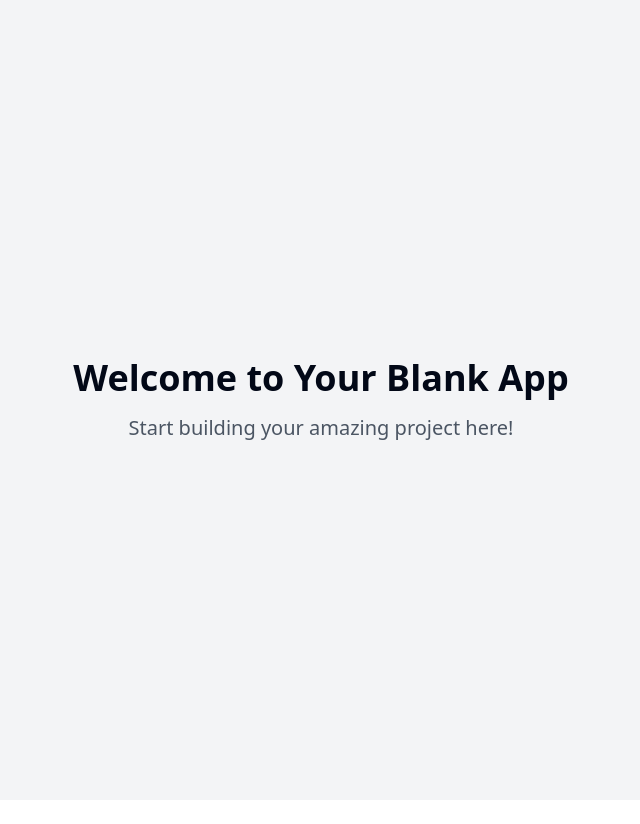
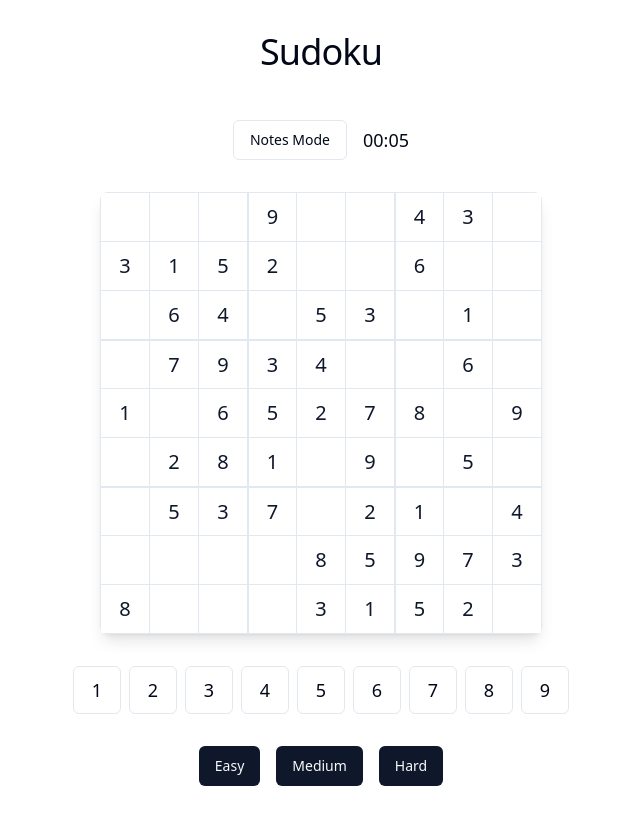
Before and after one commit to Jantoom/games, a React (Vite) app: page / in a window 1280 px wide. Shown: the top 824 px of the page, without its empty margins (319-959 px from the left). Before the commit the page ends 800 px from the top, so only its background shows below. Built offline with nearby package versions, Linux system fonts and the light colour scheme.

Commit message:
Implement sudoku application
Implements a client-side sudoku game.

```diff
--- /dev/null
+++ b/src/components/SudokuBoard.tsx
@@ -0,0 +1,176 @@
+
+import { useState, useEffect } from "react";
+import { Button } from "@/components/ui/button";
+import { toast } from "sonner";
+import { generateSudoku, isValidPlacement } from "@/lib/sudoku";
+
+type CellNotes = Set<number>;
+type Notes = { [key: string]: CellNotes };
+
+export const SudokuBoard = () => {
+  const [grid, setGrid] = useState<number[][]>([]);
+  const [originalGrid, setOriginalGrid] = useState<number[][]>([]);
+  const [selectedCell, setSelectedCell] = useState<{ row: number; col: number } | null>(null);
+  const [isPencilMode, setIsPencilMode] = useState(false);
+  const [notes, setNotes] = useState<Notes>({});
+  const [timer, setTimer] = useState(0);
+  const [isActive, setIsActive] = useState(false);
+
+  useEffect(() => {
+    newGame('easy');
+  }, []);
+
+  useEffect(() => {
+    let interval: NodeJS.Timeout | null = null;
+    if (isActive) {
+      interval = setInterval(() => {
+        setTimer((timer) => timer + 1);
+      }, 1000);
+    }
+    return () => {
+      if (interval) clearInterval(interval);
+    };
+  }, [isActive]);
+
+  const newGame = (difficulty: 'easy' | 'medium' | 'hard') => {
+    const newGrid = generateSudoku(difficulty);
+    setGrid(newGrid.map(row => [...row]));
+    setOriginalGrid(newGrid.map(row => [...row]));
+    setSelectedCell(null);
+    setNotes({});
+    setTimer(0);
+    setIsActive(true);
+  };
+
+  const handleCellClick = (row: number, col: number) => {
+    setSelectedCell({ row, col });
+  };
+
+  const handleNumberInput = (number: number) => {
+    if (!selectedCell) return;
+    const { row, col } = selectedCell;
+
+    if (originalGrid[row][col] !== 0) {
+      toast.error("Can't modify original numbers!");
+      return;
+    }
+
+    if (isPencilMode) {
+      const key = `${row}-${col}`;
+      const currentNotes = notes[key] || new Set();
+      const newNotes = new Set(currentNotes);
+
+      if (newNotes.has(number)) {
+        newNotes.delete(number);
+      } else {
+        newNotes.add(number);
+      }
+
+      setNotes({ ...notes, [key]: newNotes });
+      return;
+    }
+
+    const newGrid = grid.map(row => [...row]);
+    if (!isValidPlacement(newGrid, row, col, number)) {
+      toast.error("Invalid move!");
+      return;
+    }
+
+    newGrid[row][col] = number;
+    setGrid(newGrid);
+
+    // Check if game is complete
+    if (!newGrid.some(row => row.includes(0))) {
+      toast.success("Congratulations! You've completed the puzzle!");
+      setIsActive(false);
+    }
+  };
+
+  const formatTime = (seconds: number) => {
+    const mins = Math.floor(seconds / 60);
+    const secs = seconds % 60;
+    return `${mins.toString().padStart(2, '0')}:${secs.toString().padStart(2, '0')}`;
+  };
+
+  return (
+    <div className="flex flex-col items-center gap-8 p-4">
+      <div className="flex items-center gap-4">
+        <Button
+          variant="outline"
+          onClick={() => setIsPencilMode(!isPencilMode)}
+          className={`transition-all ${isPencilMode ? 'bg-accent' : ''}`}
+        >
+          Notes Mode
+        </Button>
+        <span className="text-lg font-medium">{formatTime(timer)}</span>
+      </div>
+
+      <div className="grid grid-cols-9 gap-[1px] bg-border p-[1px] rounded-lg shadow-lg">
+        {grid.map((row, rowIndex) =>
+          row.map((cell, colIndex) => {
+            const isSelected = selectedCell?.row === rowIndex && selectedCell?.col === colIndex;
+            const isRelated =
+              selectedCell &&
+              (selectedCell.row === rowIndex ||
+                selectedCell.col === colIndex ||
+                (Math.floor(selectedCell.row / 3) === Math.floor(rowIndex / 3) &&
+                  Math.floor(selectedCell.col / 3) === Math.floor(colIndex / 3)));
+
+            return (
+              <div
+                key={`${rowIndex}-${colIndex}`}
+                className={`
+                  w-12 h-12 flex items-center justify-center
+                  ${isSelected ? 'bg-game-active' : isRelated ? 'bg-game-highlight' : 'bg-background'}
+                  ${rowIndex % 3 === 0 && rowIndex !== 0 ? 'border-t border-border' : ''}
+                  ${colIndex % 3 === 0 && colIndex !== 0 ? 'border-l border-border' : ''}
+                  cursor-pointer transition-colors
+                `}
+                onClick={() => handleCellClick(rowIndex, colIndex)}
+              >
+                {cell !== 0 ? (
+                  <span className={`
+                    text-xl font-medium
+                    ${originalGrid[rowIndex][colIndex] !== 0 ? 'text-primary' : 'text-accent-foreground'}
+                  `}>
+                    {cell}
+                  </span>
+                ) : (
+                  <div className="grid grid-cols-3 gap-[2px] p-1 w-full h-full">
+                    {Array.from({ length: 9 }).map((_, i) => (
+                      <div
+                        key={i}
+                        className="flex items-center justify-center text-[8px] text-game-pencil"
+                      >
+                        {notes[`${rowIndex}-${colIndex}`]?.has(i + 1) ? i + 1 : ''}
+                      </div>
+                    ))}
+                  </div>
+                )}
+              </div>
+            );
+          })
+        )}
+      </div>
+
+      <div className="grid grid-cols-9 gap-2">
+        {[1, 2, 3, 4, 5, 6, 7, 8, 9].map((number) => (
+          <Button
+            key={number}
+            variant="outline"
+            className="w-12 h-12 text-lg font-medium"
+            onClick={() => handleNumberInput(number)}
+          >
+            {number}
+          </Button>
+        ))}
+      </div>
+
+      <div className="flex gap-4">
+        <Button onClick={() => newGame('easy')}>Easy</Button>
+        <Button onClick={() => newGame('medium')}>Medium</Button>
+        <Button onClick={() => newGame('hard')}>Hard</Button>
+      </div>
+    </div>
+  );
+};
--- a/src/index.css
+++ b/src/index.css
@@ -1,3 +1,4 @@
+
 @tailwind base;
 @tailwind components;
 @tailwind utilities;
@@ -33,22 +34,6 @@
     --ring: 222.2 84% 4.9%;
 
     --radius: 0.5rem;
-
-    --sidebar-background: 0 0% 98%;
-
-    --sidebar-foreground: 240 5.3% 26.1%;
-
-    --sidebar-primary: 240 5.9% 10%;
-
-    --sidebar-primary-foreground: 0 0% 98%;
-
-    --sidebar-accent: 240 4.8% 95.9%;
-
-    --sidebar-accent-foreground: 240 5.9% 10%;
-
-    --sidebar-border: 220 13% 91%;
-
-    --sidebar-ring: 217.2 91.2% 59.8%;
   }
 
   .dark {
@@ -74,19 +59,11 @@
     --accent-foreground: 210 40% 98%;
 
     --destructive: 0 62.8% 30.6%;
-    --destructive-foreground: 210 40% 98%;
+    --destructive-foreground: 0 0% 100%;
 
     --border: 217.2 32.6% 17.5%;
     --input: 217.2 32.6% 17.5%;
     --ring: 212.7 26.8% 83.9%;
-    --sidebar-background: 240 5.9% 10%;
-    --sidebar-foreground: 240 4.8% 95.9%;
-    --sidebar-primary: 224.3 76.3% 48%;
-    --sidebar-primary-foreground: 0 0% 100%;
-    --sidebar-accent: 240 3.7% 15.9%;
-    --sidebar-accent-foreground: 240 4.8% 95.9%;
-    --sidebar-border: 240 3.7% 15.9%;
-    --sidebar-ring: 217.2 91.2% 59.8%;
   }
 }
 
@@ -96,6 +73,11 @@
   }
 
   body {
-    @apply bg-background text-foreground;
+    @apply bg-background text-foreground antialiased;
+    font-feature-settings: "rlig" 1, "calt" 1;
   }
 }
+
+.number-pop {
+  animation: number-pop 0.2s ease-out forwards;
+}
--- /dev/null
+++ b/src/lib/sudoku.ts
@@ -0,0 +1,89 @@
+
+type Grid = number[][];
+type Position = { row: number; col: number };
+
+export const generateSudoku = (difficulty: 'easy' | 'medium' | 'hard'): Grid => {
+  // First, generate a solved grid
+  const solved = Array(9).fill(null).map(() => Array(9).fill(0));
+  fillGrid(solved);
+
+  // Then remove numbers based on difficulty
+  const numToRemove = {
+    easy: 35,
+    medium: 45,
+    hard: 55,
+  }[difficulty];
+
+  const puzzle = solved.map(row => [...row]);
+  let count = 0;
+
+  while (count < numToRemove) {
+    const row = Math.floor(Math.random() * 9);
+    const col = Math.floor(Math.random() * 9);
+    if (puzzle[row][col] !== 0) {
+      puzzle[row][col] = 0;
+      count++;
+    }
+  }
+
+  return puzzle;
+};
+
+const fillGrid = (grid: Grid): boolean => {
+  const emptyCell = findEmptyCell(grid);
+  if (!emptyCell) return true;
+
+  const { row, col } = emptyCell;
+  const nums = shuffle([1, 2, 3, 4, 5, 6, 7, 8, 9]);
+
+  for (const num of nums) {
+    if (isValidPlacement(grid, row, col, num)) {
+      grid[row][col] = num;
+      if (fillGrid(grid)) return true;
+      grid[row][col] = 0;
+    }
+  }
+
+  return false;
+};
+
+const findEmptyCell = (grid: Grid): Position | null => {
+  for (let row = 0; row < 9; row++) {
+    for (let col = 0; col < 9; col++) {
+      if (grid[row][col] === 0) return { row, col };
+    }
+  }
+  return null;
+};
+
+export const isValidPlacement = (grid: Grid, row: number, col: number, num: number): boolean => {
+  // Check row
+  for (let x = 0; x < 9; x++) {
+    if (grid[row][x] === num) return false;
+  }
+
+  // Check column
+  for (let x = 0; x < 9; x++) {
+    if (grid[x][col] === num) return false;
+  }
+
+  // Check 3x3 box
+  const boxRow = Math.floor(row / 3) * 3;
+  const boxCol = Math.floor(col / 3) * 3;
+  for (let i = 0; i < 3; i++) {
+    for (let j = 0; j < 3; j++) {
+      if (grid[boxRow + i][boxCol + j] === num) return false;
+    }
+  }
+
+  return true;
+};
+
+const shuffle = <T>(array: T[]): T[] => {
+  const arr = [...array];
+  for (let i = arr.length - 1; i > 0; i--) {
+    const j = Math.floor(Math.random() * (i + 1));
+    [arr[i], arr[j]] = [arr[j], arr[i]];
+  }
+  return arr;
+};
--- a/src/pages/Index.tsx
+++ b/src/pages/Index.tsx
@@ -1,12 +1,11 @@
-// Update this page (the content is just a fallback if you fail to update the page)
+
+import { SudokuBoard } from "@/components/SudokuBoard";
 
 const Index = () => {
   return (
-    <div className="min-h-screen flex items-center justify-center bg-gray-100">
-      <div className="text-center">
-        <h1 className="text-4xl font-bold mb-4">Welcome to Your Blank App</h1>
-        <p className="text-xl text-gray-600">Start building your amazing project here!</p>
-      </div>
+    <div className="min-h-screen bg-background flex flex-col items-center py-8">
+      <h1 className="text-4xl font-light mb-8 tracking-tight">Sudoku</h1>
+      <SudokuBoard />
     </div>
   );
 };
--- a/tailwind.config.ts
+++ b/tailwind.config.ts
@@ -1,3 +1,4 @@
+
 import type { Config } from "tailwindcss";
 
 export default {
@@ -12,85 +13,63 @@ export default {
   theme: {
     container: {
       center: true,
-			padding: '2rem',
+      padding: "2rem",
       screens: {
-				'2xl': '1400px'
-			}
+        "2xl": "1400px",
+      },
     },
     extend: {
       colors: {
-				border: 'hsl(var(--border))',
-				input: 'hsl(var(--input))',
-				ring: 'hsl(var(--ring))',
-				background: 'hsl(var(--background))',
-				foreground: 'hsl(var(--foreground))',
+        border: "hsl(var(--border))",
+        input: "hsl(var(--input))",
+        ring: "hsl(var(--ring))",
+        background: "hsl(var(--background))",
+        foreground: "hsl(var(--foreground))",
+        game: {
+          highlight: "#f0f7ff",
+          active: "#e5f1ff",
+          conflict: "#fff0f0",
+          pencil: "#666666",
+        },
         primary: {
-					DEFAULT: 'hsl(var(--primary))',
-					foreground: 'hsl(var(--primary-foreground))'
+          DEFAULT: "hsl(var(--primary))",
+          foreground: "hsl(var(--primary-foreground))",
         },
         secondary: {
-					DEFAULT: 'hsl(var(--secondary))',
-					foreground: 'hsl(var(--secondary-foreground))'
+          DEFAULT: "hsl(var(--secondary))",
+          foreground: "hsl(var(--secondary-foreground))",
         },
         destructive: {
-					DEFAULT: 'hsl(var(--destructive))',
-					foreground: 'hsl(var(--destructive-foreground))'
+          DEFAULT: "hsl(var(--destructive))",
+          foreground: "hsl(var(--destructive-foreground))",
         },
         muted: {
-					DEFAULT: 'hsl(var(--muted))',
-					foreground: 'hsl(var(--muted-foreground))'
+          DEFAULT: "hsl(var(--muted))",
+          foreground: "hsl(var(--muted-foreground))",
         },
         accent: {
-					DEFAULT: 'hsl(var(--accent))',
-					foreground: 'hsl(var(--accent-foreground))'
+          DEFAULT: "hsl(var(--accent))",
+          foreground: "hsl(var(--accent-foreground))",
         },
         popover: {
-					DEFAULT: 'hsl(var(--popover))',
-					foreground: 'hsl(var(--popover-foreground))'
+          DEFAULT: "hsl(var(--popover))",
+          foreground: "hsl(var(--popover-foreground))",
         },
         card: {
-					DEFAULT: 'hsl(var(--card))',
-					foreground: 'hsl(var(--card-foreground))'
+          DEFAULT: "hsl(var(--card))",
+          foreground: "hsl(var(--card-foreground))",
         },
-				sidebar: {
-					DEFAULT: 'hsl(var(--sidebar-background))',
-					foreground: 'hsl(var(--sidebar-foreground))',
-					primary: 'hsl(var(--sidebar-primary))',
-					'primary-foreground': 'hsl(var(--sidebar-primary-foreground))',
-					accent: 'hsl(var(--sidebar-accent))',
-					'accent-foreground': 'hsl(var(--sidebar-accent-foreground))',
-					border: 'hsl(var(--sidebar-border))',
-					ring: 'hsl(var(--sidebar-ring))'
-				}
-			},
-			borderRadius: {
-				lg: 'var(--radius)',
-				md: 'calc(var(--radius) - 2px)',
-				sm: 'calc(var(--radius) - 4px)'
       },
       keyframes: {
-				'accordion-down': {
-					from: {
-						height: '0'
+        "number-pop": {
+          "0%": { transform: "scale(0.8)", opacity: "0" },
+          "100%": { transform: "scale(1)", opacity: "1" },
         },
-					to: {
-						height: 'var(--radix-accordion-content-height)'
-					}
-				},
-				'accordion-up': {
-					from: {
-						height: 'var(--radix-accordion-content-height)'
-					},
-					to: {
-						height: '0'
-					}
-				}
       },
       animation: {
-				'accordion-down': 'accordion-down 0.2s ease-out',
-				'accordion-up': 'accordion-up 0.2s ease-out'
-			}
-		}
+        "number-pop": "number-pop 0.2s ease-out forwards",
+      },
+    },
   },
   plugins: [require("tailwindcss-animate")],
 } satisfies Config;
```
Lines whose indentation alone changed are shown as unchanged.
